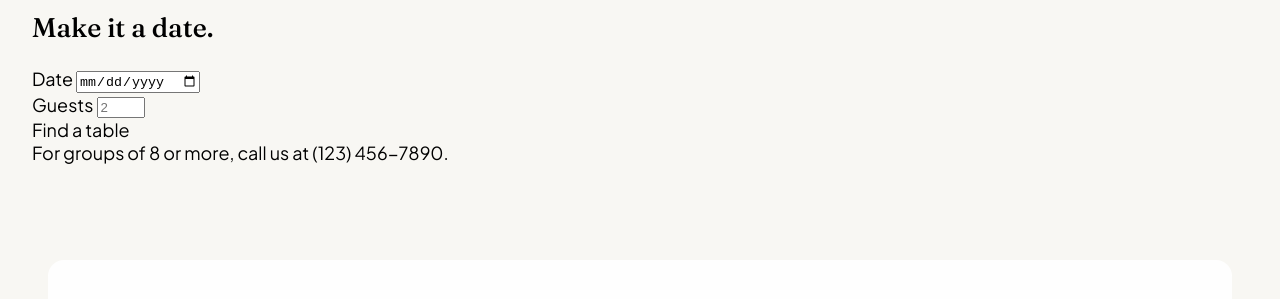
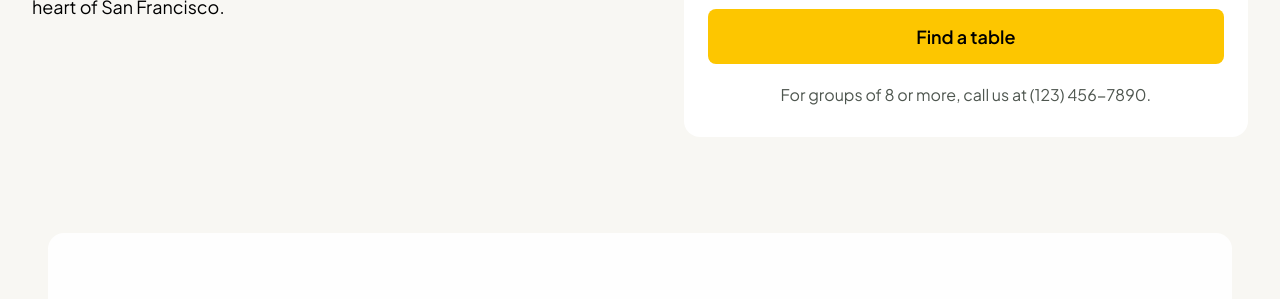
Before and after one commit to biroveyou/restaurant-page, a website built with webpack: page src/template.html in a window 1280 px wide. Shown: the part 298-597 px from the top of the page. Built offline with nearby package versions, Linux system fonts and the light colour scheme.

Commit message:
Add style to visit-us page

```diff
--- a/src/styles.css
+++ b/src/styles.css
@@ -70,6 +70,20 @@ button {
 
 ul {
     list-style: none;
+}
+
+input {
+    all: unset;
+    display: revert;
+    padding: 10px;
+    background-color: var(--cream-100);
+    border: 2px solid var(--cream-200);
+    border-radius: 8px;
+    font-size: 1rem;
+}
+
+input::placeholder {
+    color: var(--text-muted)
 }
 
 /* Font
@@ -416,3 +430,78 @@ footer li {
     margin-bottom: 16px;
     cursor: pointer;
 }
+
+/* Visit Us
+Styles */
+
+#visit-us-page {
+    display: flex;
+    flex-wrap: wrap;
+    gap: 32px;
+    margin-top: 64px;
+}
+
+#visit-us-page > div {
+    flex: 1;
+}
+
+#visit-us-page #visit-us-title {
+    flex-grow: 6;
+    flex-shrink: 1;
+}
+
+#visit-us-page #book-table-form {
+    flex-grow: 5;
+    flex-shrink: 2;
+}
+
+#visit-us-page h1 {
+    margin: 4px 0 24px 0;
+    padding: 0;
+}
+
+#visit-us-page form {
+    display: flex;
+    flex-direction: column;
+    gap: 12px;
+}
+
+#book-table-form {
+    background-color: var(--white);
+    border-radius: var(--radius-img);
+    padding: 24px;
+}
+
+#book-table-form h2 {
+    margin: 0 0 4px 0;
+    padding: 0;
+    text-align: center;
+}
+
+#book-table-form form > div {
+    display: flex;
+    gap: 16px;
+}
+
+.form-field {
+    flex: 1;
+    display: flex;
+    flex-direction: column;
+    gap: 12px;
+}
+
+#find-table-btn {
+    flex-grow: 1;
+    background-color: var(--amber-500);
+    border-radius: 8px;
+    padding: 16px;
+    text-align: center;
+    font-weight: 600;
+}
+
+#book-table-form p {
+    margin: 8px 0;
+    text-align: center;
+    color: var(--text-muted);
+    font-size: 1rem;
+}
--- a/src/template.html
+++ b/src/template.html
@@ -22,13 +22,14 @@
         </nav>
     </header>
     <div id="content">
+        <div id="visit-us-background">
             <main id="visit-us-page">
-            <div id="form-title">
+                <div id="visit-us-title">
                     <p>[[ Close to the source ]]</p>
                     <h1>Your table is waiting.</h1>
                     <p>Bring your favorite people. We'll bring something delicious. Join us in the heart of San Francisco.</p>
                 </div>
-            <div>
+                <div id="book-table-form">
                     <form action="">
                         <h2>Make it a date.</h2>
                         <div>
@@ -38,14 +39,15 @@
                             </div>
                             <div class="form-field">
                                 <label for="guests-field">Guests</label>
-                            <input type="number" name="guests-field" id="guests-field" min="1" max="8" placeholder="2">
+                                <input type="number" name="guests-field" id="guests-field" min="1" max="8" placeholder="2 People">
                             </div>
                         </div>
-                    <button id="find-table-btn">Find a table</button>
+                        <button id="find-table-btn" type="button">Find a table</button>
                         <p>For groups of 8 or more, call us at (123) 456-7890.</p>
                     </form>
                 </div>
             </main>
+        </div>
     </div>
     <footer>
         <div>
```
Lines whose indentation alone changed are shown as unchanged.
